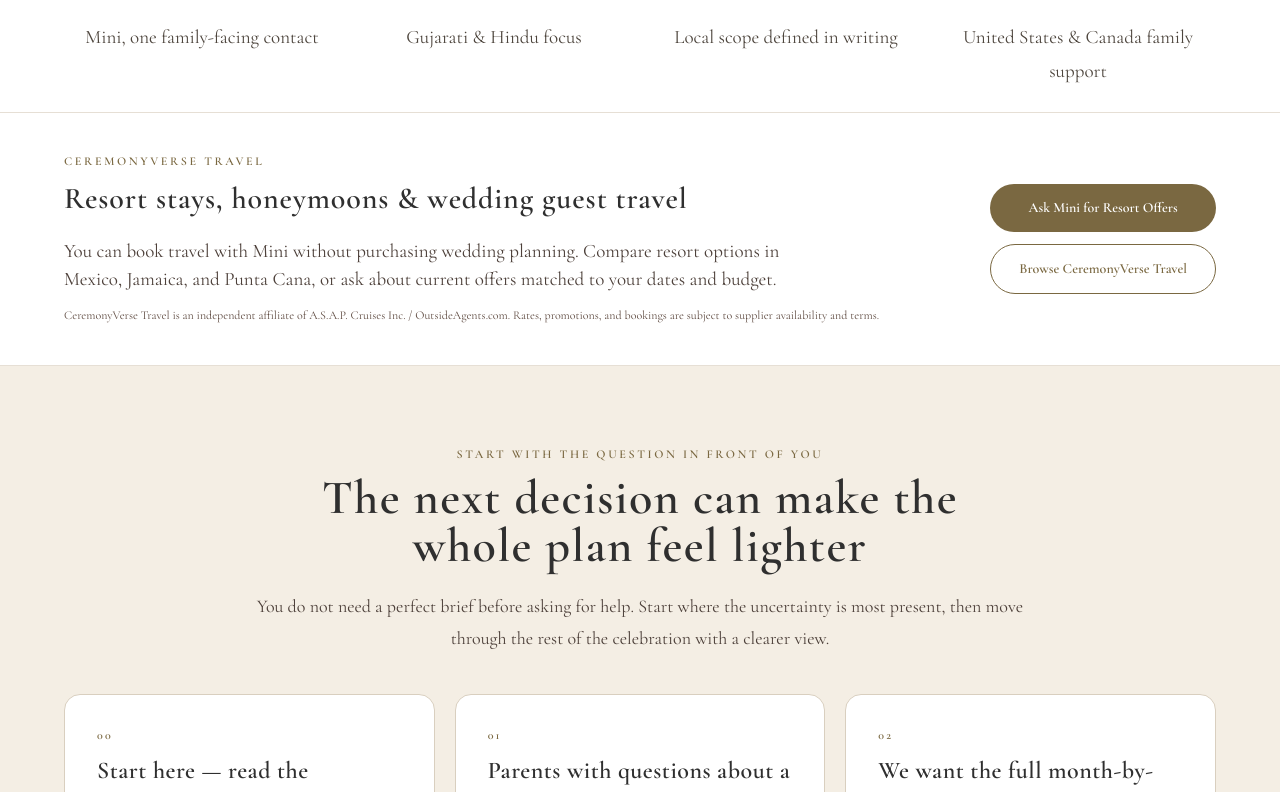
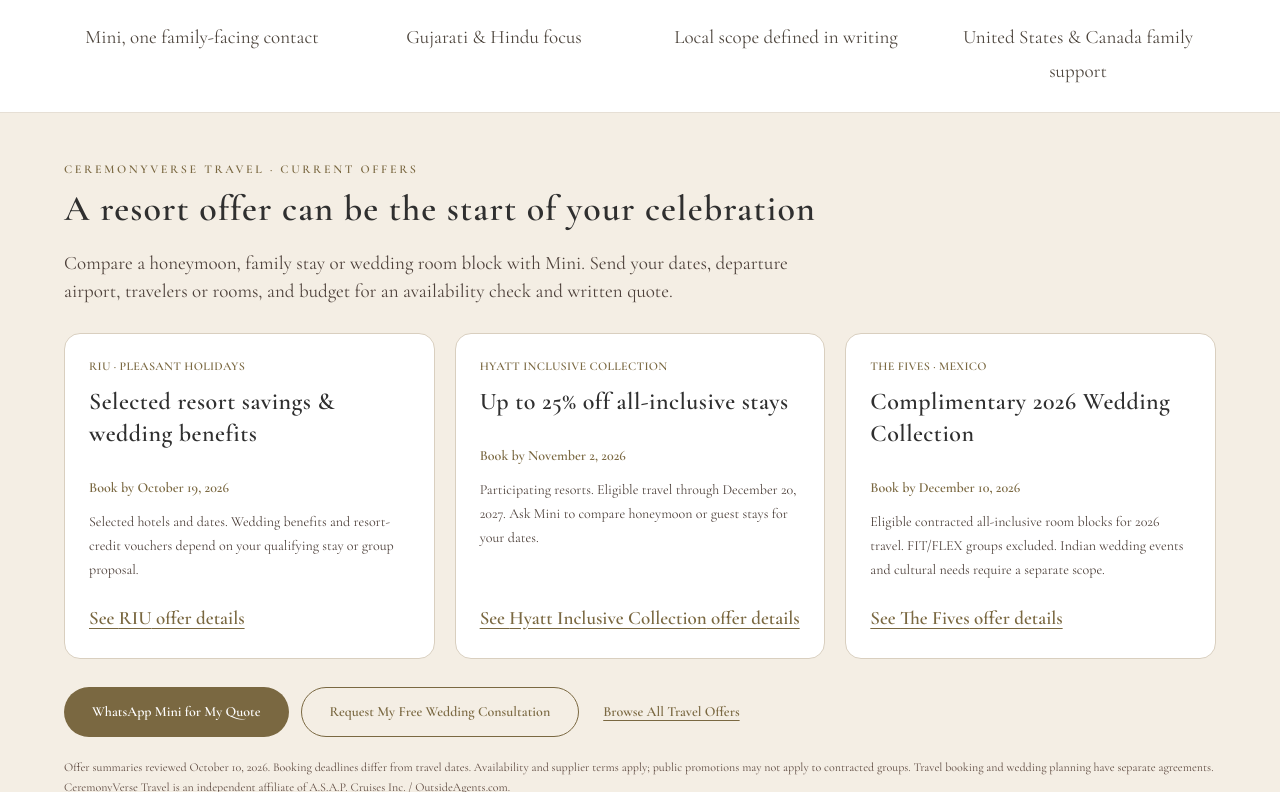
Before and after one commit to leylabernie/v0-ceremony-verse-wedding-concierge, a Next.js app: page / in a window 1280 px wide. Shown: the part 928-1720 px from the top of the page. Built offline with nearby package versions, Linux system fonts and the light colour scheme; no server answers.

Commit message:
Feature current travel offers and consultation path on homepage

```diff
--- a/components/pages/home-page.tsx
+++ b/components/pages/home-page.tsx
@@ -3,6 +3,7 @@ import Link from "next/link"
 import { destinationPackagePricingNote, mexicoAvailabilityMessage, mexicoPackages } from "@/lib/mexico-packages"
 import { destinationFeasibilityPlan } from "@/lib/destination-feasibility-plan"
 import { ChatWithMinisAssistantButton } from "@/components/chat-with-minis-assistant-button"
+import { CurrentTravelOffers } from "@/components/current-travel-offers"
 
 // Design: Editorial Proof, Not Pageantry. Preserve the existing charcoal, parchment,
 // antique-gold, serif-led CeremonyVerse visual system while helping a prospective bride
@@ -287,6 +288,8 @@ export function HomePage() {
           </div>
         </div>
       </section>
+
+      <CurrentTravelOffers />
 
       <section aria-labelledby="travel-booking-heading" className="border-b border-[#e6dfd5] bg-white px-6 py-10">
         <div className="mx-auto grid max-w-6xl gap-6 lg:grid-cols-[1fr_auto] lg:items-center">
```
